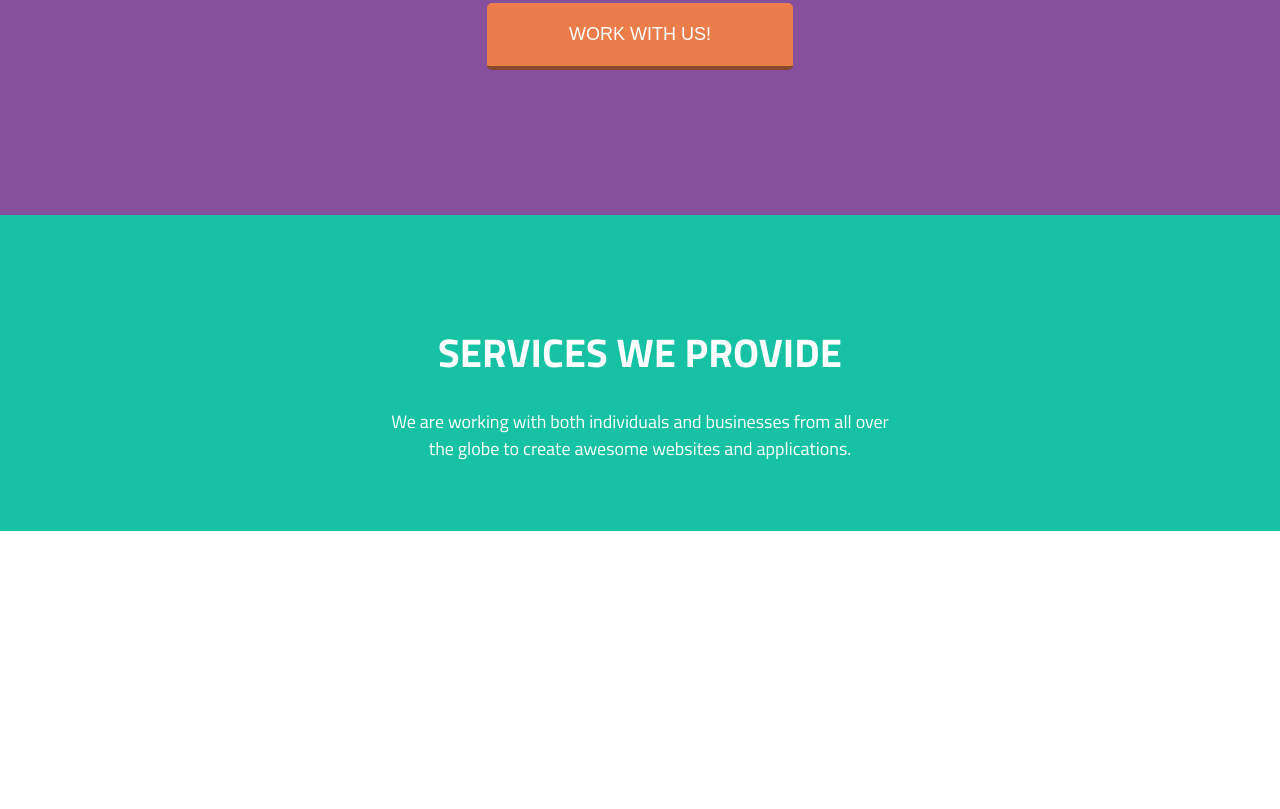
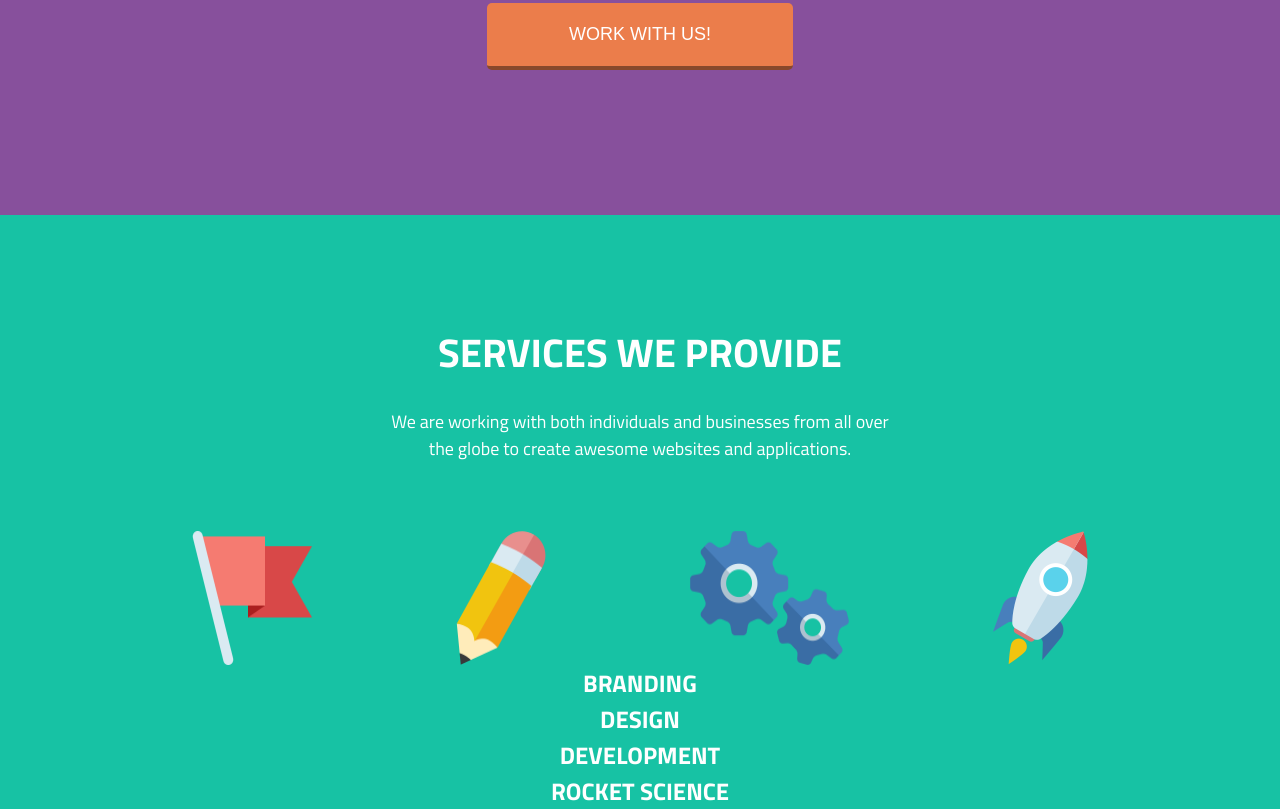
Before and after one commit to sunderrless/cuda, a plain HTML site: page index.html in a window 1280 px wide. Shown: the part 378-1187 px from the top of the page. Before the commit the page ends 909 px from the top, so only its background shows below. Drawn offline with Linux system fonts and the light colour scheme.

Commit message:
Начал верстку колонок в первой части <main>

```diff
--- a/index.html
+++ b/index.html
@@ -34,7 +34,16 @@
 <p>We are working with both individuals and businesses from all over the globe
   to create awesome websites and applications.</p>
 </div>
-
+<div class="main_1-1">
+<img src="img/icon-branding 1.png" alt="">
+<img src="img/icon-design 1.png" alt="">
+<img src="img/icon-development 1.png" alt="">
+<img src="img/icon-rocket 1.png" alt="">
+</div>
+<h3>BRANDING</h3>
+<h3>DESIGN</h3>
+<h3>DEVELOPMENT</h3>
+<h3>ROCKET SCIENCE</h3>
 
   </main>
   <footer>
--- a/stylesheet/style.css
+++ b/stylesheet/style.css
@@ -103,9 +103,28 @@ main .main_1>p {
   padding-left: 30%;
   padding-right: 30%;
   margin-top: 25px;
-  padding-bottom: 69px;
+
 }
 
+main .main_1-1 {
+  display: flex;
+  justify-content: space-between;
+padding-left: 15%;
+padding-right: 15%;
+padding-top: 69px;
+}
+
+main > h3  {
+  display: flex;
+  justify-content: space-around;
+  font-family: 'TitilliumWeb-Bold';
+  font-size: 24px;
+  color:#ffffff;
+  align-items: center;
+  text-align: justify;
+
+ /* margin-top: 60px; */
+}
 
 @font-face {
   font-family: "TitilliumWeb-Regular";
```
Also changed, not shown: img/icon-branding 1.png (added), img/icon-design 1.png (added), img/icon-development 1.png (added), img/icon-rocket 1.png (added).
